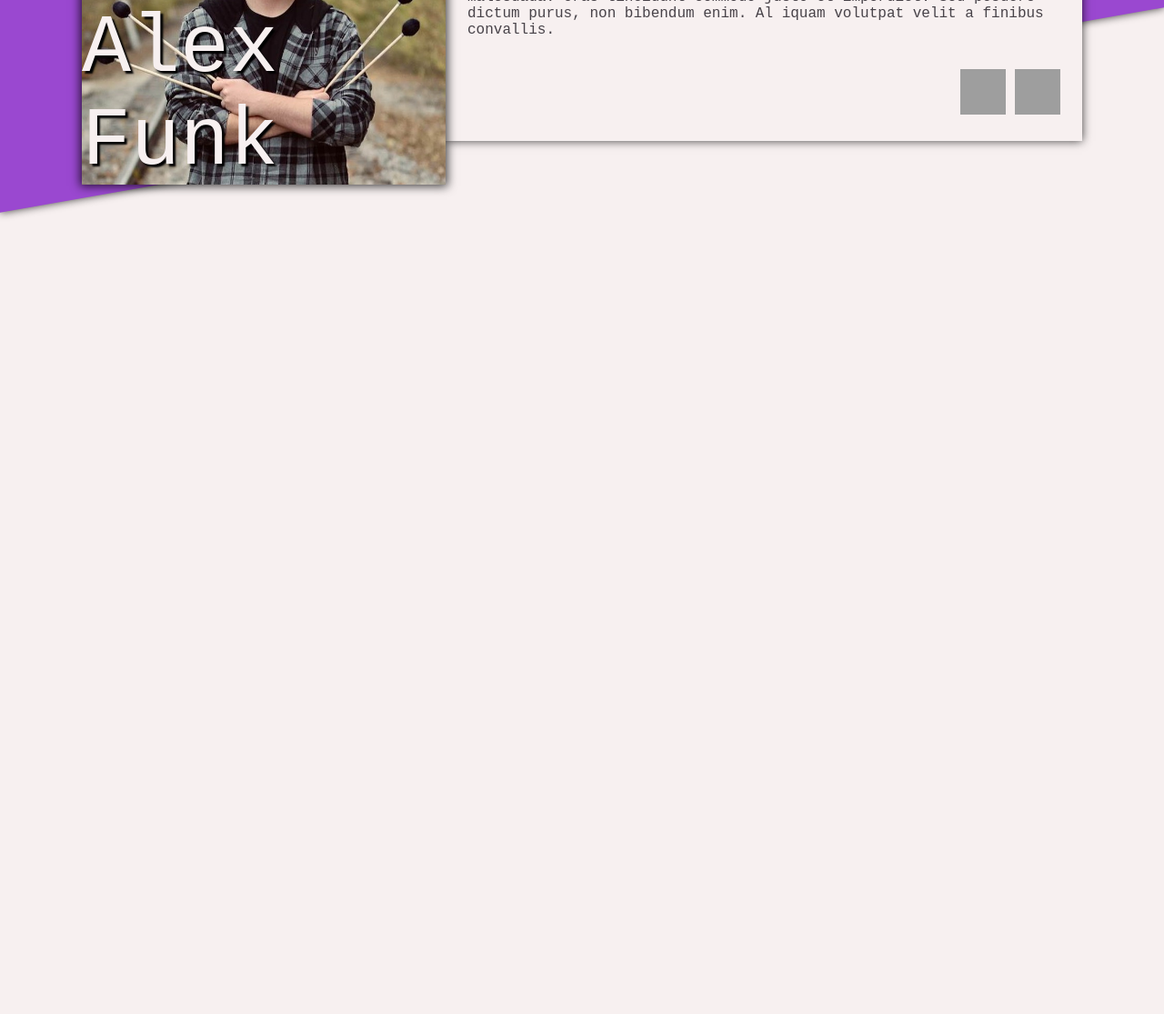
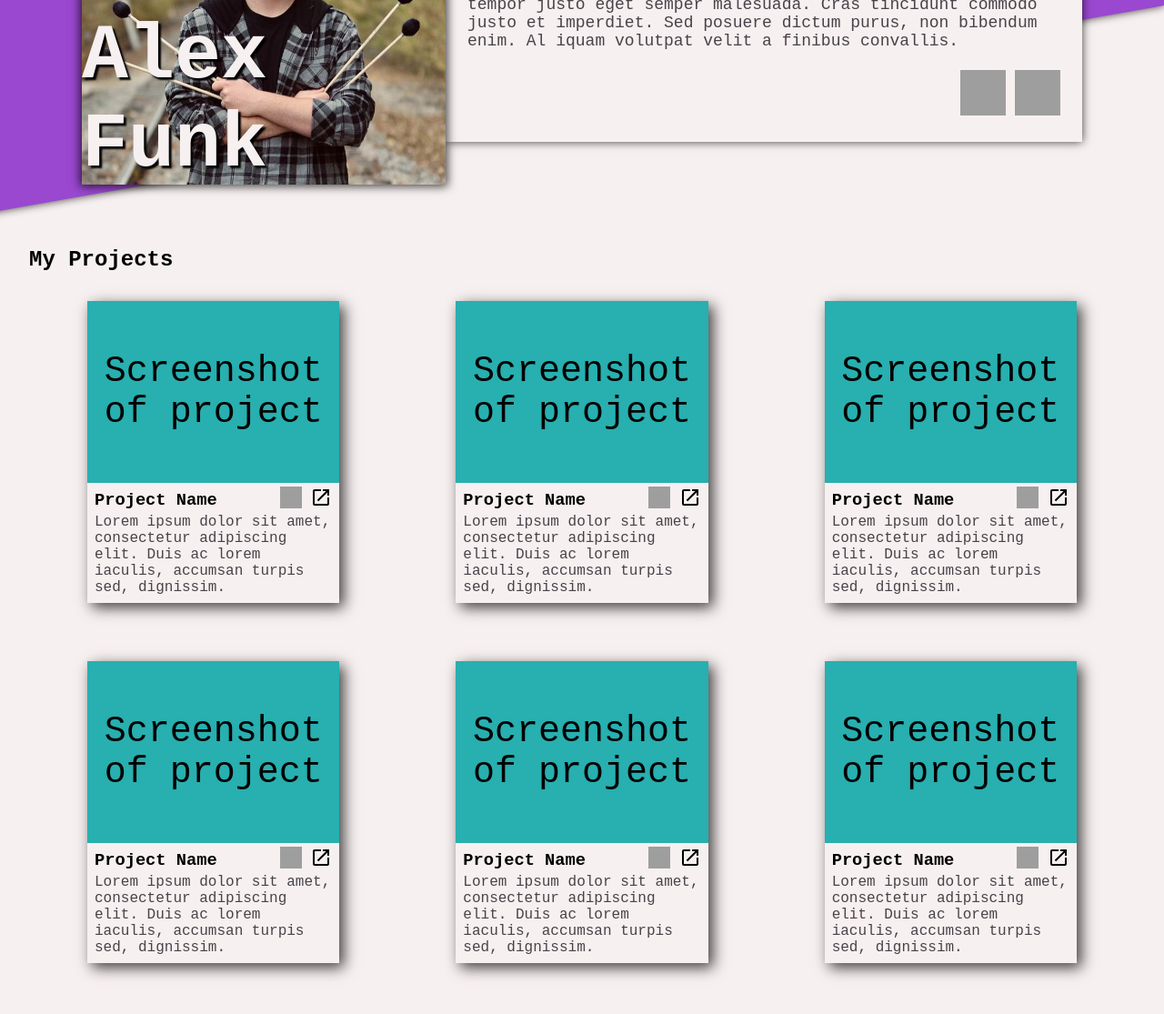
Before and after one commit to DAlexFunk/Odin-Homepage, a plain HTML site: page index.html in a window 1280 px wide. Shown: the part 229-1344 px from the top of the page at 91% size. Before the commit the page ends 800 px from the top, so only its background shows below. Drawn offline with Linux system fonts and the light colour scheme; grey boxes are pictures that could not be loaded; a web font is replaced by a local one.

Commit message:
Finished the projects section
Changed minor styling in the header
Added the open-in-new icon for the projects

```diff
--- a/index.html
+++ b/index.html
@@ -12,11 +12,11 @@
     <header>
       <div class="about">
         <div class="image">
-          <p class="name">Alex Funk</p>
+          <h1 class="name">Alex Funk</h1>
           <img class="aboutImg" src="./images/train700w.jpg" alt="Alex Funk" />
         </div>
         <div class="aboutText">
-          <h1>About Me</h1>
+          <h2>About Me</h2>
           <p>
             Lorem ipsum dolor sit amet, consectetur adipiscing elit. Quisque sit
             amet laoreet est. Proin dictum id neque at sollicitudin. Donec
@@ -28,17 +28,158 @@
           <div class="icons">
             <button
               class="aboutIcon"
-              style="background-image: url(https://cdn.jsdelivr.net/gh/devicons/devicon@latest/icons/github/github-original.svg);"
+              style="
+                background-image: url(https://cdn.jsdelivr.net/gh/devicons/devicon@latest/icons/github/github-original.svg);
+              "
               onclick="window.open('https://github.com/DAlexFunk')"
             ></button>
             <button
               class="aboutIcon"
-              style="background-image: url(https://cdn.jsdelivr.net/gh/devicons/devicon@latest/icons/linkedin/linkedin-plain.svg);"
+              style="
+                background-image: url(https://cdn.jsdelivr.net/gh/devicons/devicon@latest/icons/linkedin/linkedin-plain.svg);
+              "
               onclick="window.open('https://www.linkedin.com/in/dalexfunk/')"
             ></button>
           </div>
         </div>
       </div>
     </header>
+
+    <main>
+      <h2>My Projects</h2>
+      <div class="projects">
+        <div class="project">
+          <div class="projectSS">Screenshot of project</div>
+          <div class="projectDesc">
+            <h3>Project Name</h3>
+            <p>
+              Lorem ipsum dolor sit amet, consectetur adipiscing elit. Duis ac lorem iaculis, accumsan turpis sed, dignissim.
+            </p>
+            <div class="projectButtons">
+              <button
+                class="projectIcon"
+                style="
+                  background-image: url(https://cdn.jsdelivr.net/gh/devicons/devicon@latest/icons/github/github-original.svg);
+                "
+              ></button>
+              <button
+                class="projectIcon"
+                style="background-image: url(./images/open-in-new.svg)"
+              ></button>
+            </div>
+          </div>
+        </div>
+
+        <div class="project">
+          <div class="projectSS">Screenshot of project</div>
+          <div class="projectDesc">
+            <h3>Project Name</h3>
+            <p>
+              Lorem ipsum dolor sit amet, consectetur adipiscing elit. Duis ac lorem iaculis, accumsan turpis sed, dignissim.
+            </p>
+            <div class="projectButtons">
+              <button
+                class="projectIcon"
+                style="
+                  background-image: url(https://cdn.jsdelivr.net/gh/devicons/devicon@latest/icons/github/github-original.svg);
+                "
+              ></button>
+              <button
+                class="projectIcon"
+                style="background-image: url(./images/open-in-new.svg)"
+              ></button>
+            </div>
+          </div>
+        </div>
+
+        <div class="project">
+          <div class="projectSS">Screenshot of project</div>
+          <div class="projectDesc">
+            <h3>Project Name</h3>
+            <p>
+              Lorem ipsum dolor sit amet, consectetur adipiscing elit. Duis ac lorem iaculis, accumsan turpis sed, dignissim.
+            </p>
+            <div class="projectButtons">
+              <button
+                class="projectIcon"
+                style="
+                  background-image: url(https://cdn.jsdelivr.net/gh/devicons/devicon@latest/icons/github/github-original.svg);
+                "
+              ></button>
+              <button
+                class="projectIcon"
+                style="background-image: url(./images/open-in-new.svg)"
+              ></button>
+            </div>
+          </div>
+        </div>
+
+        <div class="project">
+          <div class="projectSS">Screenshot of project</div>
+          <div class="projectDesc">
+            <h3>Project Name</h3>
+            <p>
+              Lorem ipsum dolor sit amet, consectetur adipiscing elit. Duis ac lorem iaculis, accumsan turpis sed, dignissim.
+            </p>
+            <div class="projectButtons">
+              <button
+                class="projectIcon"
+                style="
+                  background-image: url(https://cdn.jsdelivr.net/gh/devicons/devicon@latest/icons/github/github-original.svg);
+                "
+              ></button>
+              <button
+                class="projectIcon"
+                style="background-image: url(./images/open-in-new.svg)"
+              ></button>
+            </div>
+          </div>
+        </div>
+
+        <div class="project">
+          <div class="projectSS">Screenshot of project</div>
+          <div class="projectDesc">
+            <h3>Project Name</h3>
+            <p>
+                Lorem ipsum dolor sit amet, consectetur adipiscing elit. Duis ac lorem iaculis, accumsan turpis sed, dignissim.
+            </p>
+            <div class="projectButtons">
+              <button
+                class="projectIcon"
+                style="
+                  background-image: url(https://cdn.jsdelivr.net/gh/devicons/devicon@latest/icons/github/github-original.svg);
+                "
+              ></button>
+              <button
+                class="projectIcon"
+                style="background-image: url(./images/open-in-new.svg)"
+              ></button>
+            </div>
+          </div>
+        </div>
+
+        <div class="project">
+          <div class="projectSS">Screenshot of project</div>
+          <div class="projectDesc">
+            <h3>Project Name</h3>
+            <p>
+              Lorem ipsum dolor sit amet, consectetur adipiscing elit. Duis ac lorem iaculis, accumsan turpis sed, dignissim.
+            </p>
+            <div class="projectButtons">
+              <button
+                class="projectIcon"
+                style="
+                  background-image: url(https://cdn.jsdelivr.net/gh/devicons/devicon@latest/icons/github/github-original.svg);
+                "
+              ></button>
+              <button
+                class="projectIcon"
+                style="background-image: url(./images/open-in-new.svg)"
+              ></button>
+            </div>
+          </div>
+        </div>
+      </div>
+    </main>
   </body>
 </html>
--- a/styles.css
+++ b/styles.css
@@ -1,5 +1,5 @@
 @import url("https://fonts.googleapis.com/css2?family=Radio+Canada:ital,wght@0,300..700;1,300..700&display=swap");
-@import url('https://fonts.googleapis.com/css2?family=Galada&display=swap');
+@import url("https://fonts.googleapis.com/css2?family=Galada&display=swap");
 
 * {
   box-sizing: border-box;
@@ -8,30 +8,31 @@
 }
 
 body {
-    background-color: #F7F0F0;
+  font-family: "Radio Canada", monospace, sans-serif;
+  background-color: #f7f0f0;
+  padding: 32px;
 }
 
 div.backgroundDiag {
-  background-color: #9A48D0;
+  background-color: #9a48d0;
   position: absolute;
   height: 500px;
-  width: 100vw;
+  width: calc(100vw + 24px);
   top: -150px;
+  left: -24px;
   box-shadow: 0 0 10px 0px rgba(0, 0, 0, 0.75);
   z-index: -1;
   transform: skewY(-10deg);
 }
 
+/* Header */
 .about {
-  padding: 32px;
-
   display: flex;
   justify-content: center;
 }
 
 div.aboutText {
-  background-color: #F7F0F0;
-  font-family: "Radio Canada", monospace, sans-serif;
+  background-color: #f7f0f0;
   position: relative;
   max-width: 700px;
   min-width: 400px;
@@ -41,12 +42,14 @@ div.aboutText {
   box-shadow: 0 0 10px 0px rgba(0, 0, 0, 0.75);
 }
 
-div.aboutText h1 {
+div.aboutText h2 {
+  font-size: 32px;
   margin-bottom: 18px;
 }
 
 div.aboutText p {
   color: #484349;
+  font-size: 18px;
 }
 
 div.icons {
@@ -79,12 +82,66 @@ img.aboutImg {
   box-shadow: 0 0 10px 2px rgba(0, 0, 0, 0.75);
 }
 
-p.name {
-  font-size: 90px;
+h1.name {
+  font-size: 85px;
   font-family: Galada, monospace, sans-serif;
-  color: #F7F0F0;
+  color: #f7f0f0;
   position: absolute;
   bottom: 0px;
   right: 24px;
   text-shadow: 3px 3px 2px rgba(0, 0, 0, 1);
 }
+
+/* Projects */
+main {
+  margin: 64px 0;
+}
+
+div.projects {
+  display: grid;
+  grid-template-columns: repeat(auto-fill, minmax(400px, 1fr));
+}
+
+div.project {
+  margin: 32px 64px;
+  display: flex;
+  flex-direction: column;
+  box-shadow: 5px 5px 15px 0px rgba(0, 0, 0, 0.75);
+}
+
+div.projectSS {
+  background-color: #28AFB0;
+  min-height: 200px;
+  padding: 8px;
+  text-align: center;
+
+  display: flex;
+  align-items: center;
+  justify-content: center;
+  font-size: 40px;
+}
+
+div.projectDesc {
+  position: relative;
+  min-height: 100px;
+  padding: 8px;
+}
+
+div.projectDesc p {
+  color: #484349;
+  margin-top: 4px;
+}
+
+div.projectButtons {
+  position: absolute;
+  top: 4px;
+  right: 8px;
+}
+
+button.projectIcon {
+  background-color: #0000;
+  border: none;
+  height: 24px;
+  width: 24px;
+  cursor: pointer;
+}
```
Also changed, not shown: images/open-in-new.svg (added).
